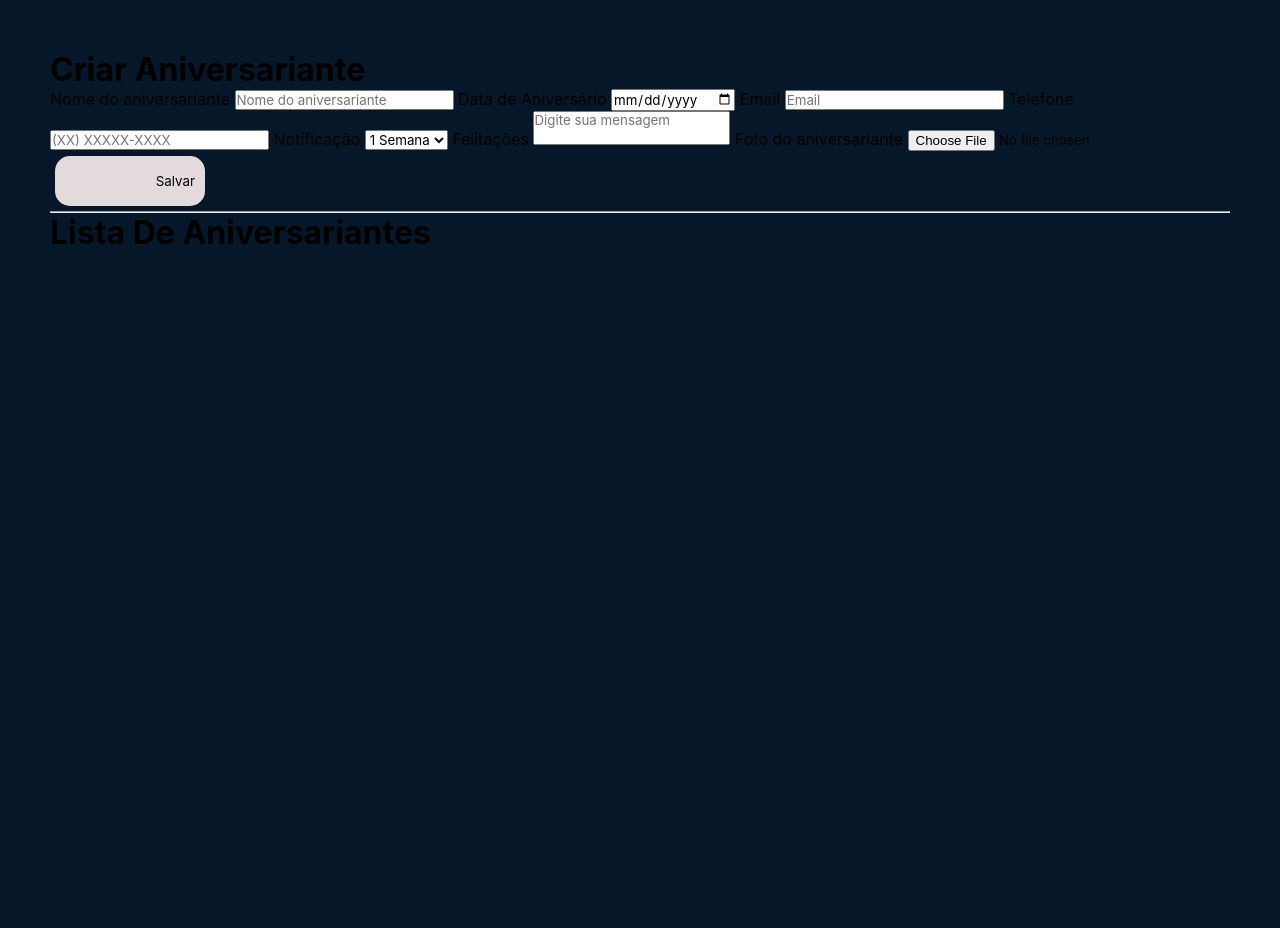
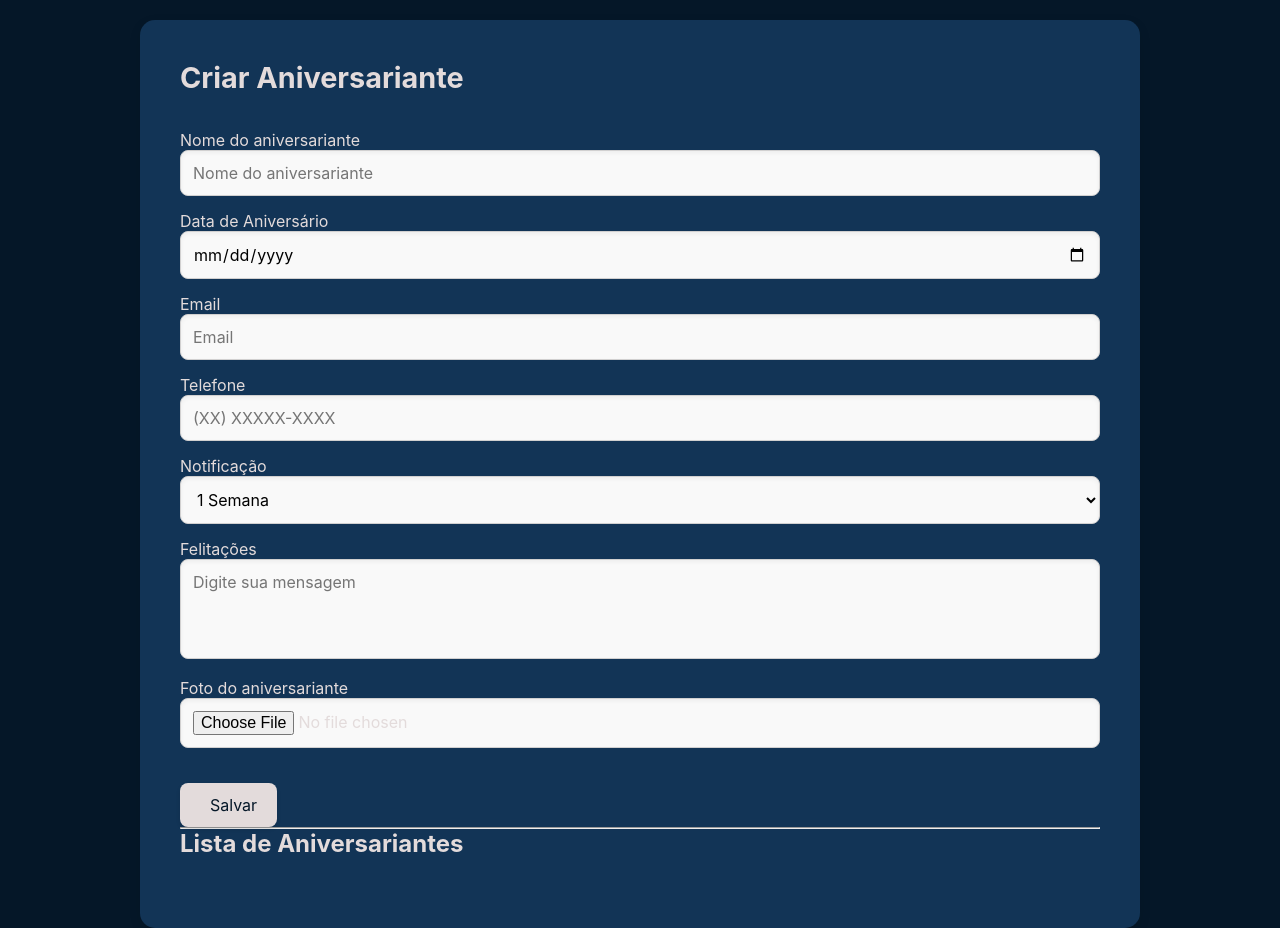
Before and after one commit to cetem99/aniversario, a Flask app: page / in a window 1280 px wide. Before the commit the page ends 244 px from the top, so only its background shows below. Run offline with Flask 3, Linux system fonts and the light colour scheme; data that the repository does not hold is empty.

Commit message:
Update Gerenciar.css

```diff
--- a/static/CSS/Gerenciar.css
+++ b/static/CSS/Gerenciar.css
@@ -1,239 +1,169 @@
-/* Estilos globais */
+/* Resetando estilos globais */
 * {
     box-sizing: border-box;
     padding: 0;
     margin: 0;
     font-family: "Inter", sans-serif;
     text-decoration: none;
+    outline: none;
 }
 
-main {
+/* Estilo do corpo da página */
+body {
     background-color: #051728;
-    width: 100vw;
-    height: 100vh;
-    padding: 50px;
+    color: #e3dbdb;
     display: flex;
     justify-content: center;
     align-items: flex-start;
+    height: 100vh;
+    padding: 20px;
+    margin: 0;
+    overflow-x: hidden;
 }
 
-.cont {
+/* Container principal */
+.container {
     background-color: #123456;
-    border-radius: 25px;
-    min-height: 200px;
-    padding: 40px 80px;
-    display: flex;
-    justify-content: center;
-    align-items: flex-start;
-    max-width: 1300px;
-}
-
-.per {
-    display: flex;
-    justify-content: space-between;
-    align-items: flex-start;
-}
-
-.pessoa {
-    display: block;
-    background-color: #051728;
-    border-radius: 25px;
-    min-width: 850px;
-    min-height: 200px;
-    padding: 20px;
-    color: #e3dbdb;
-    text-transform: capitalize;
-}
-
-/* Estilo para os inputs, textarea e select */
-.pessoa input,
-.pessoa textarea,
-.pessoa select,
-.pessoa option {
-    font-size: 1.3rem;
-    border: solid #d1d0d0 1px;
-    outline: none;
-    background: #e3dbdb;
-    border-radius: 10px;
-    color: #000;
-    padding: 10px;
+    border-radius: 15px;
+    padding: 40px;
+    max-width: 1000px;
     width: 100%;
-    max-width: 580px;
-    box-shadow: none;
-}
-
-.pessoa select {
-    appearance: none;
-    -webkit-appearance: none;
-    -moz-appearance: none;
-    height: 50px;
-}
-
-.pessoa .per input,
-.pessoa .per select {
-    margin: 10px;
-}
-
-/* Outros estilos */
-.img-container {
-    display: inline-block;
-    position: relative;
-    padding: 5px;
-    border-radius: 50%;
-    background: linear-gradient(121.576deg, #CCCCCC, #666666);
-    margin-right: 25px;
-    margin-left: 25px;
-    transition: transform 0.5s ease;
-}
-
-.img {
-    width: 125px;
-    height: 125px;
-    border-radius: 50%;
-    background-image: url('https://i1.sndcdn.com/artworks-x5THoewWyRqzR6HH-V3B7Uw-t500x500.jpg');
-    background-size: cover;
-    background-position: center;
-    background-repeat: no-repeat;
-    margin: 2px;
-    position: relative;
-    z-index: 1;
-    transition: transform 0.5s ease;
-}
-
-.increase {
-    width: 200px;
-    height: 200px;
-}
-
-.namef {
-    padding-left: 8px;
-}
-
-.data {
-    display: flex;
-    align-items: center;
-    padding-top: 25px;
-}
-
-.calen {
-    display: flex;
-    justify-content: center;
-    align-items: center;
-    background-color: #123456;
-    height: 80px;
-    width: 80px;
-    border-radius: 50%;
-    margin-right: 25px;
-}
-
-.but {
-    display: flex;
-    justify-content: flex-start;
-    gap: 10px;
-    flex-direction: column;
-}
-
-ion-icon {
-    --ionicon-stroke-width: 30px;
-    color: #e3dbdb;
-    font-size: 55px;
-}
-
-h2 {
-    font-size: 32px;
-    font-weight: bold;
-    text-transform: capitalize;
-}
-
-/* Estilos dos botões */
-button {
-    display: flex;
-    width: 150px;
-    height: 50px;
-    border-radius: 15px;
-    justify-content: space-between;
-    align-items: center;
-    padding: 10px;
-    margin: 5px;
-    background-color: #e3dbdb;
-    color: #000;
-    cursor: pointer;
-    border: none;
-    transition: background-color 0.4s ease, color 0.3s ease;
-}
-
-button:focus {
-    outline: 2px solid #000;
-}
-
-button:hover {
-    color: #e3dbdb;
-    background-color: #123456;
-    border: #e3dbdb 1px solid;
-}
-
-button:hover ion-icon {
-    color: #e3dbdb;
-}
-
-button ion-icon {
-    --ionicon-stroke-width: 30px;
-    color: #000000;
-    font-size: 45px;
-}
-
-button p {
-    font-size: 24px;
-}
-
-.extra-info {
-    max-height: 0;
-    opacity: 0;
+    box-shadow: 0 4px 12px rgba(0, 0, 0, 0.1);
+    margin: auto;
     overflow: hidden;
 }
 
-.info-adicional {
-    max-height: 0;
-    opacity: 0;
-    overflow: hidden;
+/* Formulários */
+.birthday-form {
+    display: flex;
     flex-direction: column;
-    margin-top: 30px;
-    gap: 10px;
-    transition: max-height 0.5s ease-in-out, opacity 0.5s ease-in-out;
+    gap: 20px;
 }
 
-.info-adicional.show {
-    max-height: 500px;
-    opacity: 1;
+.birthday-form h2 {
+    font-size: 1.8rem;
+    margin-bottom: 15px;
 }
 
-.inf {
-    display: flex;
-    flex-direction: column;
-    margin-bottom: 20px;
+.form-group label {
+    margin-bottom: 8px;
+    font-size: 1rem;
 }
 
-label {
+.form-group input,
+.form-group textarea,
+.form-group select {
+    font-size: 1rem;
+    padding: 12px;
     margin-bottom: 15px;
+    border-radius: 8px;
+    border: 1px solid #d1d0d0;
+    background-color: #f9f9f9;
+    width: 100%;
+    box-shadow: inset 0 2px 4px rgba(0, 0, 0, 0.05);
+    transition: all 0.3s ease;
+}
+
+.form-group input:focus,
+.form-group textarea:focus,
+.form-group select:focus {
+    border-color: #123456;
+    box-shadow: 0 0 0 3px rgba(18, 52, 86, 0.2);
 }
 
 textarea {
     resize: none;
+    height: 100px;
 }
 
-.inf input,
-.inf textarea {
-    width: 580px;
+/* Botões */
+.button-group, .action-buttons {
+    display: flex;
+    gap: 10px;
 }
 
-.apaga button {
-    background-color: #890000;
-    color: #d1d0d0;
+button {
+    display: flex;
+    align-items: center;
+    justify-content: center;
+    background-color: #e3dbdb;
+    color: #051728;
+    border: none;
+    border-radius: 8px;
+    padding: 12px 20px;
+    font-size: 1rem;
+    cursor: pointer;
+    transition: background-color 0.3s ease, color 0.3s ease;
+    box-shadow: 0 2px 4px rgba(0, 0, 0, 0.1);
 }
 
-.salvar {
+button ion-icon {
+    margin-right: 10px;
+}
+
+button:hover {
+    background-color: #0b2950;
+    color: #e3dbdb;
+}
+
+.btn-delete {
+    background-color: #890000;
+    color: #ffffff;
+}
+
+.btn-delete:hover {
+    background-color: #650000;
+}
+
+/* Lista de aniversariantes */
+.birthday-list {
+    margin-top: 30px;
+}
+
+.birthday-item {
+    background-color: #051728;
+    border-radius: 10px;
+    padding: 20px;
+    margin-bottom: 20px;
     display: flex;
-    justify-content: center;
     align-items: center;
-    flex-direction: column;
+    justify-content: space-between;
+    box-shadow: 0 4px 8px rgba(0, 0, 0, 0.1);
+    transition: box-shadow 0.3s ease;
 }
+
+.birthday-item:hover {
+    box-shadow: 0 8px 16px rgba(0, 0, 0, 0.2);
+}
+
+.image-wrapper img {
+    width: 80px;
+    height: 80px;
+    border-radius: 50%;
+    object-fit: cover;
+}
+
+.birthday-info {
+    flex: 1;
+    margin-left: 20px;
+}
+
+.birthday-info p {
+    margin-bottom: 8px;
+}
+
+/* Responsividade */
+@media (max-width: 768px) {
+    .birthday-item {
+        flex-direction: column;
+        align-items: flex-start;
+    }
+
+    .image-wrapper {
+        margin-bottom: 15px;
+    }
+
+    .container {
+        padding: 20px;
+    }
+}
```
